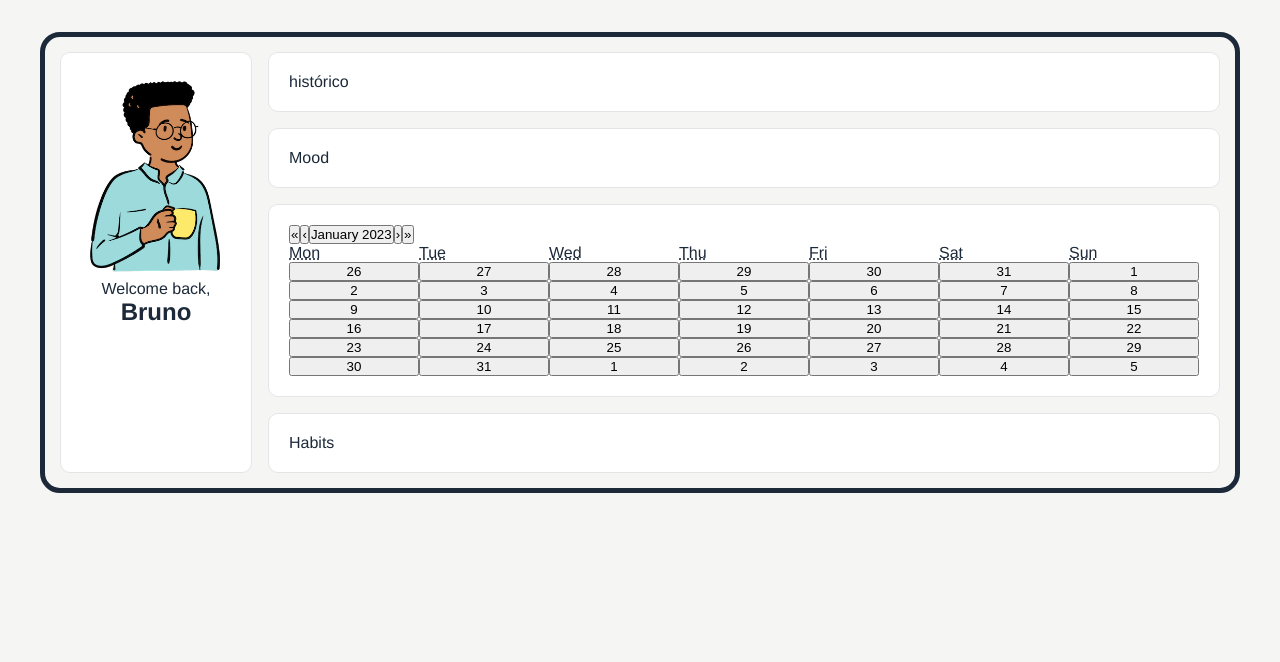
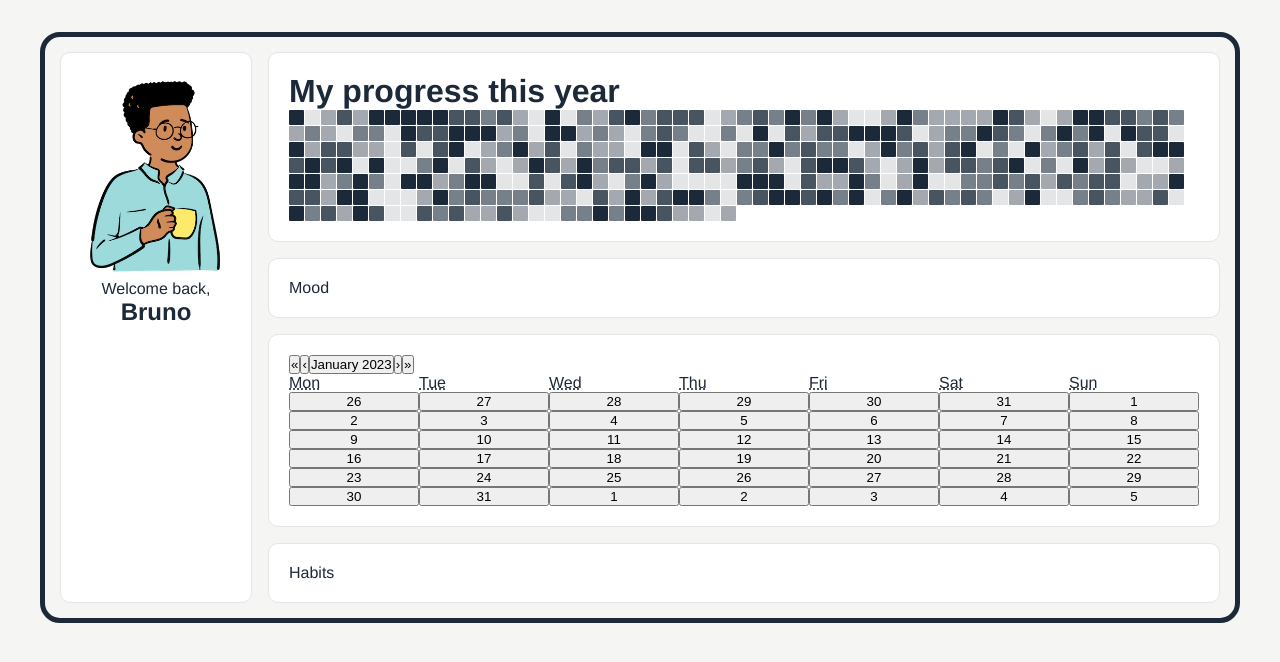
Before and after one commit to brunoleo223/habit-tracker, a React (Vite) app: page / in a window 1280 px wide. Shown: the top 662 px of the page. Built offline with nearby package versions, Linux system fonts and the light colour scheme.

Commit message:
progress year graph

```diff
--- a/src/components/Board/Board.tsx
+++ b/src/components/Board/Board.tsx
@@ -1,5 +1,6 @@
 import { Calendar } from "react-calendar";
 import BoxContainer from "../BoxContainer/BoxContainer";
+import DayLog from "../DayLog/DayLog";
 import Profile from "../Profile/Profile";
 import { BoardContainer } from "./Board.style";
 
@@ -19,7 +20,7 @@ export default function Board() {
         {/* Content */}
         <div className="content">
             <BoxContainer>
-                <div>histórico</div>
+                <DayLog />
             </BoxContainer>
 
             <BoxContainer>
--- /dev/null
+++ b/src/components/DayLog/DayLog.style.ts
@@ -0,0 +1,33 @@
+import styled from "styled-components";
+import { SquareProps } from "./DayLog";
+
+export const DayLogContainer = styled.div`
+    .squares{
+        display: flex;
+        flex-wrap: wrap;
+        gap: 1px;
+        width: 100%;
+    }
+`;
+
+export const Square = styled.div<SquareProps>`
+    width: 15px;
+    height: 15px;
+    border-radius: 1px;
+    color: transparent;
+    background-color: ${({ level }) => {
+        switch (level) {
+            case 0:
+                // return rgba with primary theme color from ThemeProvider and 0.5 opacity
+                return ({ theme }) => theme.secondary;
+            case 1:
+                return "rgba(28, 41, 57, 0.4)";
+            case 2:
+                return "rgba(28, 41, 57, 0.6)";
+            case 3:
+                return "rgba(28, 41, 57, 0.8)";
+            case 4:
+                return "rgba(28, 41, 57, 1)";
+        }
+    }};
+`;
--- /dev/null
+++ b/src/components/DayLog/DayLog.tsx
@@ -0,0 +1,35 @@
+import { DayLogContainer, Square } from "./DayLog.style";
+
+export interface SquareProps {
+    id?: number;
+    level: number;
+    date?: Date;
+}
+
+export default function DayLog() {
+    const squares = [] as any;
+
+    for (var i = 1; i < 365; i++) {
+        const item = {
+            id: i,
+            level: Math.floor(Math.random() * 5),
+            date: new Date(2023, 0, i),
+        }
+        squares.push(item);
+    }
+
+
+  return (
+    <DayLogContainer>
+        <h1>My progress this year</h1>
+        <div className="squares">
+            {squares.map((square: SquareProps) => (
+                <Square className="square" key={square.id} level={square.level}>
+                    {square.level}
+                </Square>
+            ))}
+        </div>
+    </DayLogContainer>
+
+  )
+}
```
